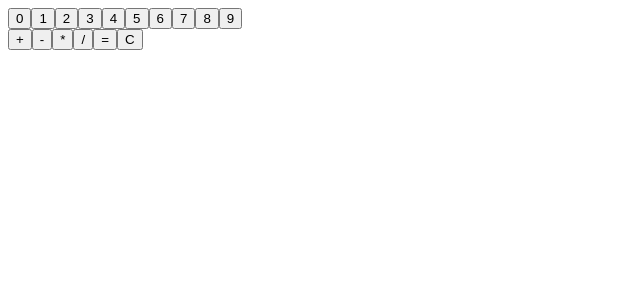
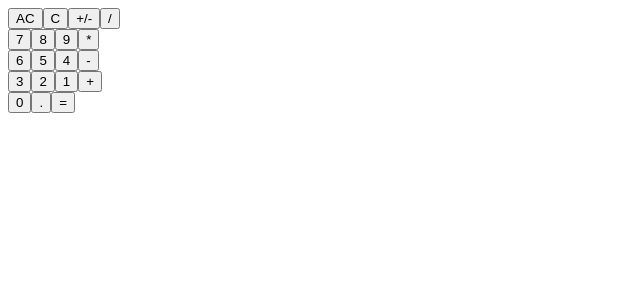
Before and after one commit to jackieleighh/reactCalc, a React app: page / in a window 1280 px wide. Shown: the top 300 px of the page, without its empty margins (0-640 px from the left). Built offline with nearby package versions, Linux system fonts and the light colour scheme.

Commit message:
working on calculator logic

```diff
--- a/App.jsx
+++ b/App.jsx
@@ -74,22 +74,51 @@ class Calculator extends React.Component {
 			previousNum: null
 		});
 	}
+	clearCurrentClick() {
+		this.setState({
+			currentNum: 0
+		});
+	}
+	changeSign() {
+		this.calculateResult();
+		this.setState({
+			result: -this.state.result
+		});
+	}
 	render() {
 		return (
 			<div>
 				<div className="result">
 					{this.state.currentNum ? this.state.currentNum : this.state.result}
 				</div>
-				<div className="numbers">
-					{this.state.numbers.map((num) => <Button value={num} onClick={() => this.handleNumberClick(num)} />)}
+				<div class="row">
+					<Button value="AC" onClick={() => this.clearClick()} />
+					<Button value="C" onClick={() => this.clearCurrentClick()} />
+					<Button value="+/-" onClick={() => this.changeSign()} />
+					<Button value="/" onClick={() => this.handleOperationClick('/')} />
 				</div>
-				<div className="ops">
+				<div class="row">
+					<Button value="7" onClick={() => this.handleNumberClick(7)} />
+					<Button value="8" onClick={() => this.handleNumberClick(8)} />
+					<Button value="9" onClick={() => this.handleNumberClick(9)} />
+					<Button value="*" onClick={() => this.handleOperationClick('*')} />
+				</div>
+				<div class="row">
+					<Button value="6" onClick={() => this.handleNumberClick(6)} />
+					<Button value="5" onClick={() => this.handleNumberClick(5)} />
+					<Button value="4" onClick={() => this.handleNumberClick(4)} />
+					<Button value="-" onClick={() => this.handleOperationClick('-')} />
+				</div>
+				<div class="row">
+					<Button value="3" onClick={() => this.handleNumberClick(3)} />
+					<Button value="2" onClick={() => this.handleNumberClick(2)} />
+					<Button value="1" onClick={() => this.handleNumberClick(1)} />
 					<Button value="+" onClick={() => this.handleOperationClick('+')} />
-					<Button value="-" onClick={() => this.handleOperationClick('-')} />
-					<Button value="*" onClick={() => this.handleOperationClick('*')} />
-					<Button value="/" onClick={() => this.handleOperationClick('/')} />
+				</div>
+				<div class="row">
+					<Button className="zero" value="0" onClick={() => this.handleNumberClick(0)} />
+					<Button value="." onClick={() => this.handleNumberClick('.')} />
 					<Button value="=" onClick={() => this.handleOperationClick('=')} />
-					<Button value="C" onClick={() => this.clearClick()} />
 				</div>
 			</div>
 		);
```
